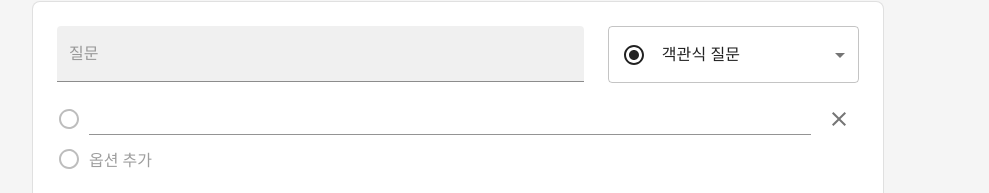
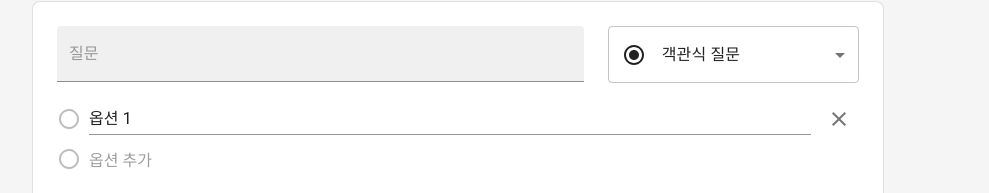
Before and after one commit to hyejinny97/google-form, a React (Vite) app in the folder classum-survey/: page /survey/edit in a window 1280 px wide. Shown: the part 231-424 px from the top of the page, without its empty margins (182-1171 px from the left). Built offline with nearby package versions, Linux system fonts and the light colour scheme.

Commit message:
[Fix] InputOption에서 order prop 삭제 및 order -> id, option -> text로 변경

```diff
--- a/classum-survey/src/components/SurveyEditPage/InputOption.tsx
+++ b/classum-survey/src/components/SurveyEditPage/InputOption.tsx
@@ -6,7 +6,6 @@ import type { OptionType } from "@stores";
 interface InputOptionProps {
   startIcon?: React.ReactNode;
   value: OptionType;
-  order: number;
   handleOptionChange: handleOptionChangeFuncType;
   handleOptionDelete: handleOptionDeleteFuncType;
 }
@@ -14,7 +13,6 @@ interface InputOptionProps {
 function InputOption({
   startIcon,
   value,
-  order,
   handleOptionChange,
   handleOptionDelete,
 }: InputOptionProps) {
@@ -25,10 +23,10 @@ function InputOption({
         hiddenLabel
         variant="standard"
         fullWidth
-        value={value.option}
-        onChange={(e) => handleOptionChange(e, order)}
+        value={value.text}
+        onChange={(e) => handleOptionChange(e, value.id)}
       />
-      <IconButton onClick={() => handleOptionDelete(order)}>
+      <IconButton onClick={() => handleOptionDelete(value.id)}>
         <CloseIcon />
       </IconButton>
     </Stack>
```
